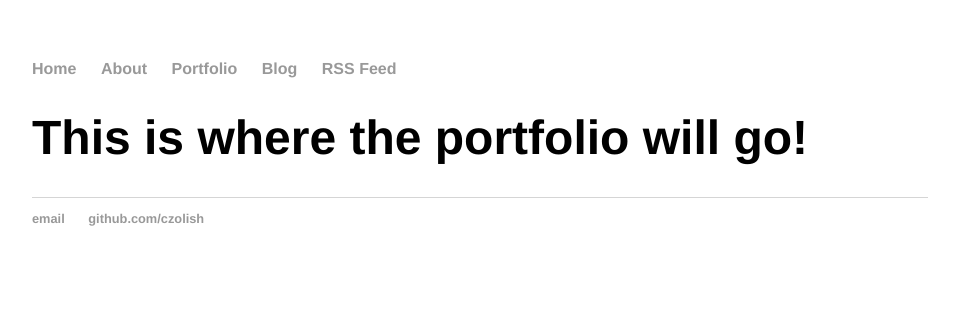
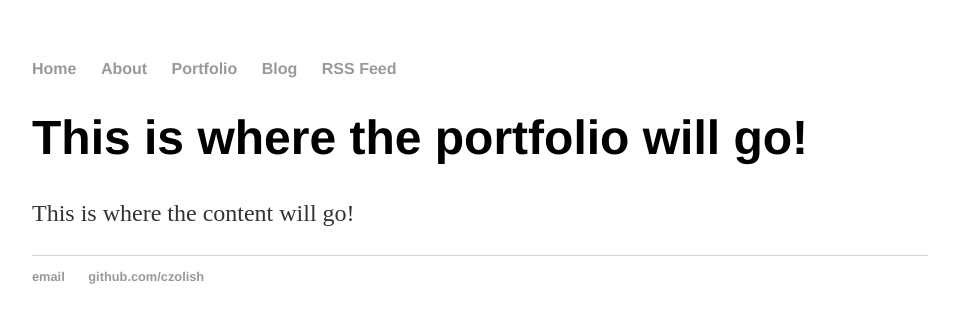
Before and after one commit to czolish/czolish.github.io, a Jekyll site: the page built from portfolio/index.html, in a window 1280 px wide. Shown: the top 323 px of the page, without its empty margins (160-1119 px from the left). Built offline with Jekyll 4.4.1, drawn with Linux system fonts in a browser that asks for light colours; comment, search, counter and statistics services are not loaded.

Commit message:
Update index.html

```diff
--- a/portfolio/index.html
+++ b/portfolio/index.html
@@ -4,4 +4,5 @@ title: Portfolio
 ---
 <div class="blurb">
 	<h1>This is where the portfolio will go!</h1>
+	<p>This is where the content will go!</p>
 </div><!-- /.blurb -->
```
